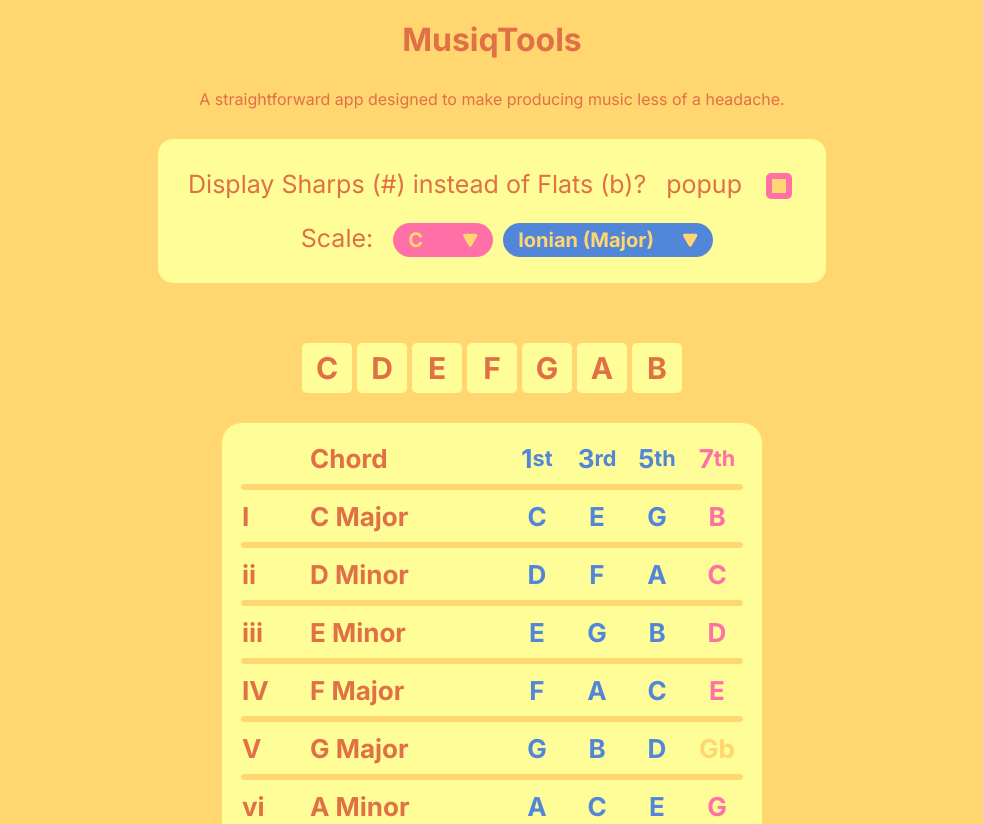
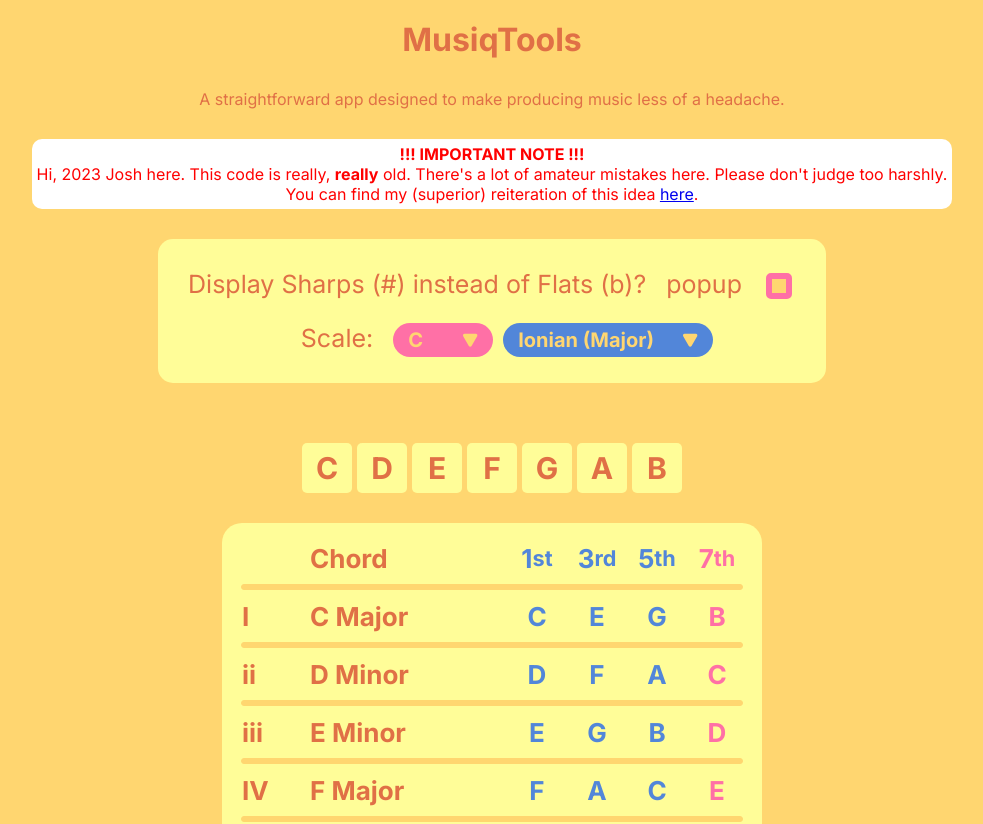
Before and after one commit to JoshSilveous/old-musiqtools, a React (Create React App) app: page / in a window 1280 px wide. Shown: the top 824 px of the page, without its empty margins (148-1131 px from the left). Built offline with nearby package versions, Linux system fonts and the light colour scheme.

Commit message:
added notes regarding this project's context

```diff
--- a/src/App/App.css
+++ b/src/App/App.css
@@ -39,3 +39,10 @@
 .tagline {
 	text-align: center;
 }
+.old-note {
+	color: red;
+	text-align: center;
+	background-color: white;
+	border-radius: 10px;
+	padding: 5px;
+}
--- a/src/App/App.tsx
+++ b/src/App/App.tsx
@@ -2,7 +2,10 @@ import './App.css'
 import ScaleInfo from './ScaleInfo/ScaleInfo'
 import ScaleMenu from './ScaleMenu/ScaleMenu'
 import useScale from './useScale'
-
+/*
+    Hi, 2023 Josh here. This code is really, **really** old. There's a
+    lot of amateur mistakes here. Please don't judge too harshly.
+*/
 function App() {
 	const scaleState = useScale()
 	// console.log(scaleState)
@@ -10,10 +13,22 @@ function App() {
 	return (
 		<div className='app'>
 			<h1>MusiqTools</h1>
-            <p className='tagline'>A straightforward app designed to make producing music less of a headache.</p>
+			<p className='tagline'>
+				A straightforward app designed to make producing music less of a headache.
+			</p>
+			<div className='old-note'>
+				<h4>!!! IMPORTANT NOTE !!!</h4>
+				<p>
+					Hi, 2023 Josh here. This code is really, <strong>really</strong> old. There's a
+					lot of amateur mistakes here. Please don't judge too harshly.
+				</p>
+				<p>
+					You can find my (superior) reiteration of this idea{' '}
+					<a href='https://guitar-visualizer.vercel.app/'>here</a>.
+				</p>
+			</div>
 			<ScaleMenu scaleState={scaleState} />
 			<ScaleInfo scaleState={scaleState} />
-
 		</div>
 	)
 }
```
Also changed, not shown: 1 other file (tests, documents, lock files or other folders). Lines whose indentation alone changed are shown as unchanged.
